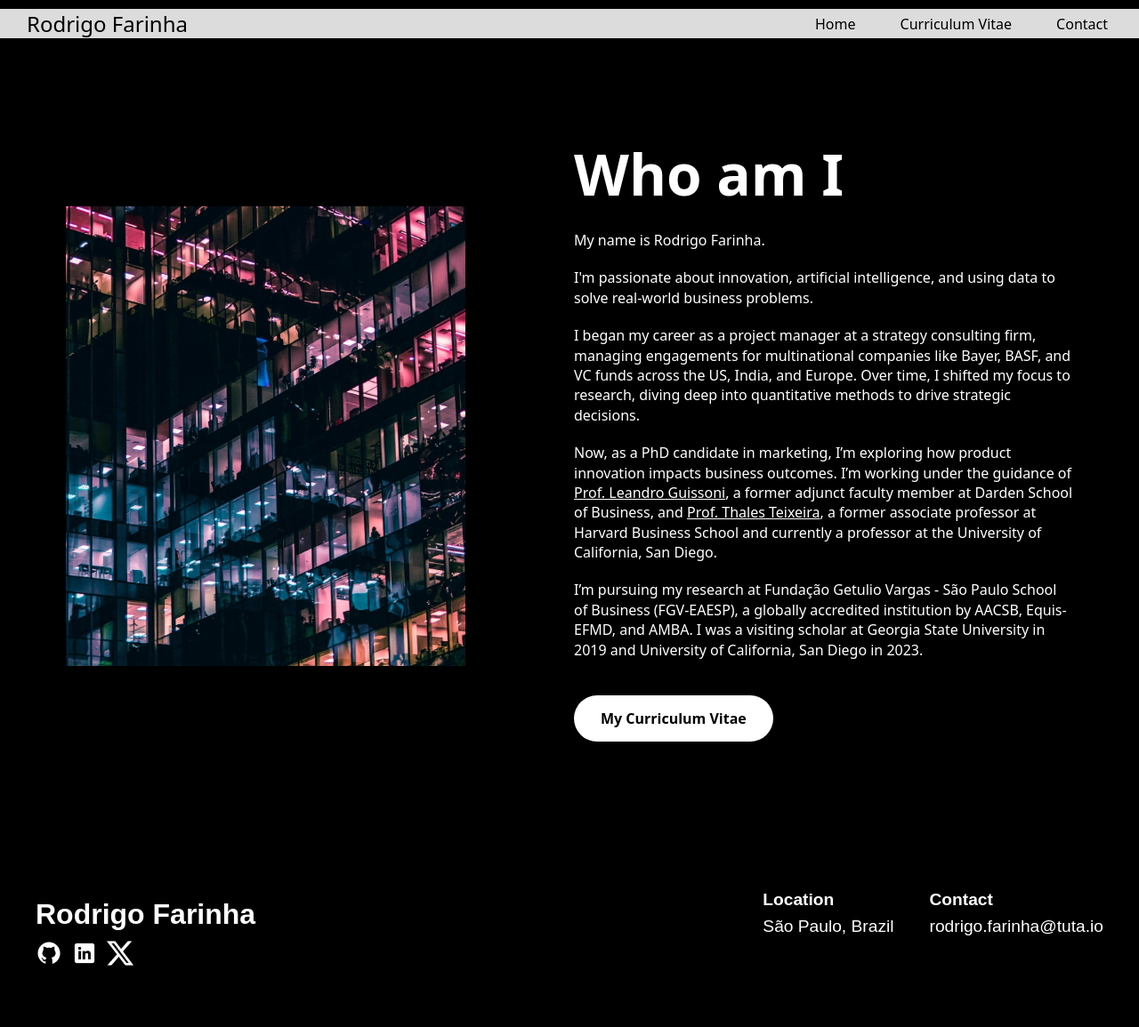
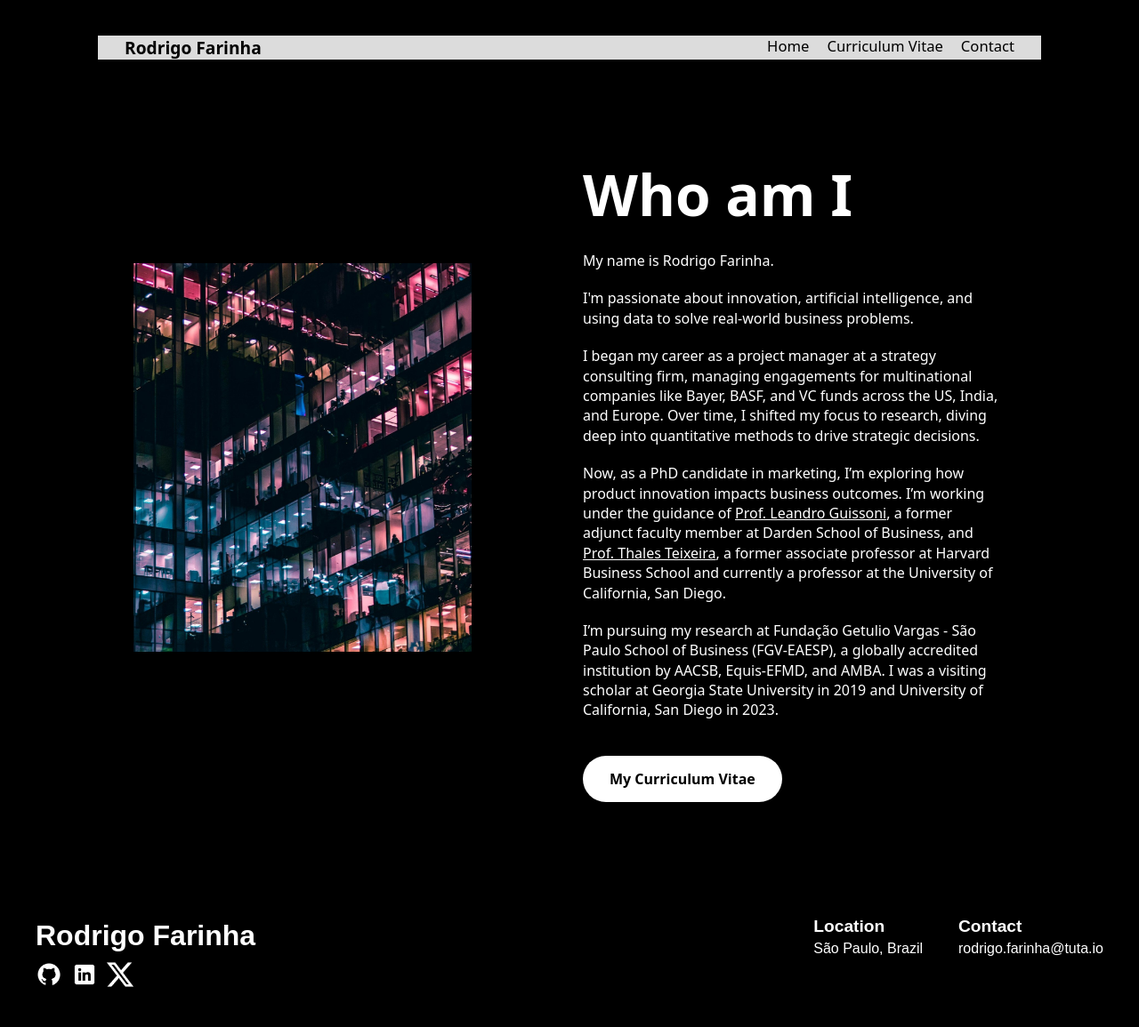
Before and after one commit to rodrigolourencofarinha/rodrigolourencofarinha.github.io, a Jekyll site: the page built from about.html, in a window 1280 px wide. Shown: the whole page at 89% size. Built offline with Jekyll 4.4.1, drawn with Linux system fonts in a browser that asks for light colours; before the commit the page ends 1131 px from its top, so only the background shows below that.

Commit message:
Testing sizes

```diff
--- a/_layouts/default.html
+++ b/_layouts/default.html
@@ -18,15 +18,16 @@
 
   <link rel="stylesheet" href="{{ '/assets/css/styles.css' | relative_url }}">
 </head>
+
 <body>
   <!-- Header section with name and navigation -->
   <header>
     <div class="header-container">
       <div class="name-left">
-        <h2><a href="/">Rodrigo Farinha</a></h2> <!-- Your name in the top left -->
+        <h1><a href="/">Rodrigo Farinha</a></h1> <!-- Your name in the top left -->
       </div>
       <nav>
-        <ul>
+        <ul id="nav-links">
           <li><a href="/">Home</a></li>
           <li><a href="/cv">Curriculum Vitae</a></li>
           <li><a href="/contact">Contact</a></li>
@@ -62,6 +63,5 @@
   </div>
 </footer>
 
-
 </body>
 </html>
--- a/assets/css/styles.scss
+++ b/assets/css/styles.scss
@@ -6,16 +6,26 @@
 .header-container {
   display: flex;
   justify-content: space-between; /* Space between name and nav */
-  align-items: center;
+  align-items: left;
   padding: 0px 30px; /* Adjust padding to create spacing */
-  max-width: 1300px; /* or your preferred width */
+  max-width: 1000px; /* or your preferred width */
   margin: 0 auto; /* Centers the container on the page */
-  margin-top: 10px;
+  margin-top: 40px;
   background-color: #dcdcdc; /* Match the background color */
 }
 
-.header-container h1 {
-  margin: 0; /* Removes default margin to align the heading */
+/* Name in the top left */
+.name-left h1 {
+  margin: 0;
+  font-size: clamp(1rem, 1.5vw, 1.2rem);
+  color: black;
+  font-weight: bold; /* This makes the text normal, not bold */
+}
+
+/* Target the link inside the h2 to remove underline */
+.name-left h1 a {
+  text-decoration: none; /* This removes the underline from the link */
+  color: inherit; /* Keeps the link the same color as the heading */
 }
 
 .header-container nav ul {
@@ -28,41 +38,16 @@
 
 .header-container nav ul li {
   display: inline;
+  /*margin-left: 20px; /* Add space between menu items */
 }
 
-/* Name in the top left */
-.name-left h2 {
-  margin: 0;
-  font-size: 1.5rem;
+.header-container nav ul li a{
+  text-decoration: none;
   color: black;
-  font-weight: normal; /* This makes the text normal, not bold */
+  font-size: clamp(0.9rem, 1.3vw, 1.1rem);
 }
 
-/* Target the link inside the h2 to remove underline */
-.name-left h2 a {
-  text-decoration: none; /* This removes the underline from the link */
-  color: inherit; /* Keeps the link the same color as the heading */
-}
-
-/* Navigation styling */
-nav ul {
-  list-style: none;
-  display: flex;
-  margin: 0;
-  padding: 0;
-}
-
-nav ul li {
-  margin-left: 20px; /* Add space between menu items */
-}
-
-nav ul li a {
-  text-decoration: none;
-  color: black;
-  padding: 5px;
-}
-
-nav ul li a:hover {
+.header-container nav ul li a:hover{
   text-decoration: underline;
 }
 
@@ -73,92 +58,83 @@
 
 body {
   font-family: system-ui, -apple-system, BlinkMacSystemFont, 'Segoe UI', Roboto, Oxygen, Ubuntu, Cantarell, 'Open Sans', 'Helvetica Neue', sans-serif;
-    color: #0000;
+  color: #000; /* Correct color to make it visible (not #0000) */
   margin: 0;
   padding: 0;
   background-color: #dcdcdc;
+  min-height: 100vh;
   display: flex;
-    min-height: 100vh;
   flex-direction: column;
 }
 
+/* Main container for text and image */
 .container {
   display: flex;
-    justify-content: space-between;
-    align-items: center;
-    padding: 20px;
-    max-width: 1600px;
-    margin-left: 5%; /* Adds 5% margin from the left */
-    margin-right: 5%; /* Adds 5% margin from the right */
+  flex-direction: row; /* Arrange text and image side-by-side */
+  justify-content: space-between; /* Space between text and image */
+  align-items: center; /* Align items vertically */
+  max-width: 1000px; /* Limit the max width for better appearance */
+  margin: 0 auto; /* Center the container horizontally */
+  padding: 20px; /* Add some padding for spacing */
+  gap: 20px; /* Space between the text and image */
+  flex-wrap: wrap; /* Allow wrapping on smaller screens */
 }
 
+/* Left container for text */
 .left {
-    width: 50%;
+  flex: 1; /* Let the text grow to take equal space */
   margin-top: 0;
-    margin-right: 0.5%
+  margin-right: 0;
+  padding-right: 20px; /* Adds space between text and image */
 }
 
-  .right {
-    width: 50%;
-    text-align: right;
-  }
-
-  .right img {
-    width: 100%; /* Increase the width to 100% */
-    height: auto; /* Ensure the height scales proportionally */
-    max-width: 800px; /* You can set a max-width if necessary */
-    border-radius: 0px;
-  }
-
-  .container .left h1 {
-    font-size: 8rem; /* Adjust this value to increase or decrease the font size */
-  }
-
-  .container .left p {
-    font-size: 1rem; /* Adjust this value for the paragraph */
-  }
-
-  header {
-    margin-top: 0;
-    padding-top: 0;
-  }
-
-  h1 {
-    font-size: 12rem;
+/* Heading Styling */
+.left h1 {
+  font-size: clamp(4rem, 10vw, 8rem); /* Set a more visible font size */
   margin-top: 0;
   margin-bottom: 1rem;
   color: black;
 }
 
-  p {
-    font-size: 1.2rem;
+/* Paragraph Styling */
+.left p {
+  font-size: clamp(0.5rem, 1vw, 1.1rem); /* Larger size for readability */
   line-height: 1.5;
   margin: 0.5rem 0; /* Add margin for spacing between paragraphs */
   color: black;
 }
 
-  a {
+/* Link Styling */
+.left a {
   color: black;
   text-decoration: underline;
-    border-bottom: #0000;
+  border-bottom: none;
 }
 
-  .btn {
+/* Button Styling */
+.left .btn {
   display: inline-block;
   margin-top: 20px;
   margin-bottom: 20px;
-    padding: 20px 80px;
+  padding: 10px 20px;
   background-color: #000;
-    color: white;
+  color: #fff;
   text-decoration: none;
-    border-radius: 100px;
+  border-radius: 50px;
 }
 
-  main {
-    padding-top: 0;
-    margin-top: 0; /* Remove any margin-top from main content */
-    flex: 1; /* Ensure the main content takes up the remaining space */
+/* Right container for the image */
+.right {
+  flex: 1; /* Let the image grow to take equal space */
+  text-align: center; /* Center the image on mobile if needed */
+}
 
+/* Image styling */
+.right img {
+  width: 100%; /* Take up the full width of its container */
+  height: auto; /* Maintain the aspect ratio */
+  max-width: 400px; /* Prevent the image from becoming too large */
+  border-radius: 8px; /* Optional: Rounded corners for aesthetics */
 }
 
 /* Footer styling */
@@ -174,7 +150,7 @@
   display: flex;
   justify-content: space-between; /* Ensure content is spaced evenly across the width */
   align-items: center; /* Align content vertically in the center */
-  max-width: 1600px;
+  max-width: 1300px;
   margin: 0 auto;
   padding: 20px;
 }
@@ -237,68 +213,3 @@
 .footer-right a:hover {
   text-decoration: underline;
 }
-
-
-
-@media (max-width: 768px) {
-
-  .header-container {
-	display: flex;
-	flex-direction: column;
-	align-items: left;
-	text-align: left;
-  }
-
-  .name-left h2{
-	font-size: 0.7rem;
-  }
-
-  .header nav a{
-	font-size: 0.7rem;
-	padding: 10px 0;
-  }
-
-  .container {
-    flex-direction: column;
-    text-align: left;
-  }
-
-  .left{
-    width: 100%;
-  }
-
-  .right{
-    width: 100%;
-    text-align: left; /* Center the image */
-  }
-
-  .right img {
-    width: 50%;
-    margin: 0 auto;
-  }
-
-  .footer{
-	display: flex;
-	flex-direction: columns;
-	text-align: left;
-	padding: 20px;
-	}
-
-  .footer .social-icons a{
-  	font-size: 0.8rem;
-	margin: 10px 0;
-  }
-
-  .footer .contact-info{
-	margin: 10px;
-  }
-
-  .footer h2 {
-  font-size: 0.8rem;
-  }
-
-  .footer .location, .footer .contact {
-  font-size: 0.8rem;
-  margin-bottom: 10px;
-  }
- }
```
Lines whose indentation alone changed are shown as unchanged.
